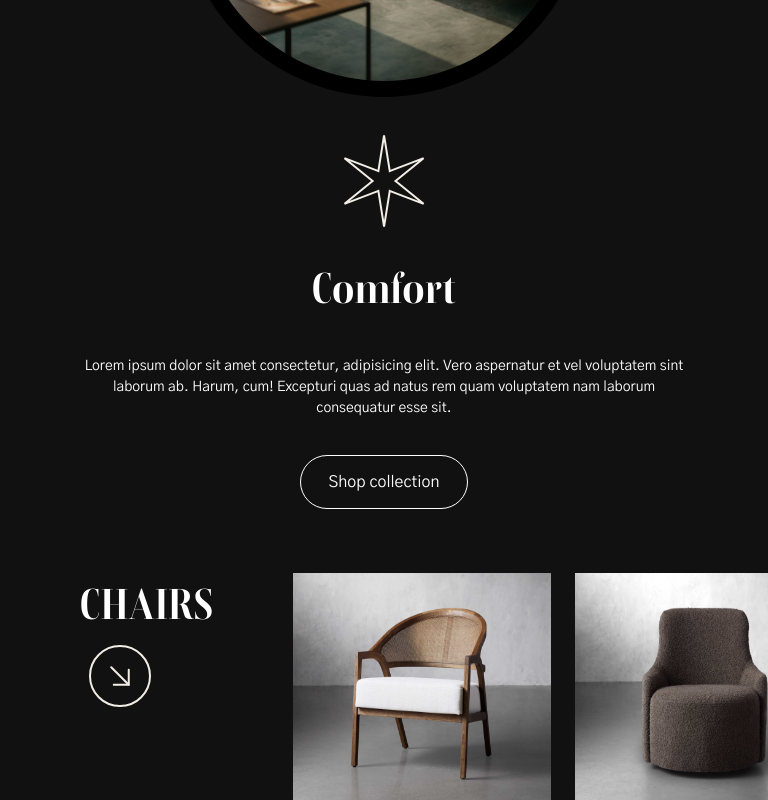
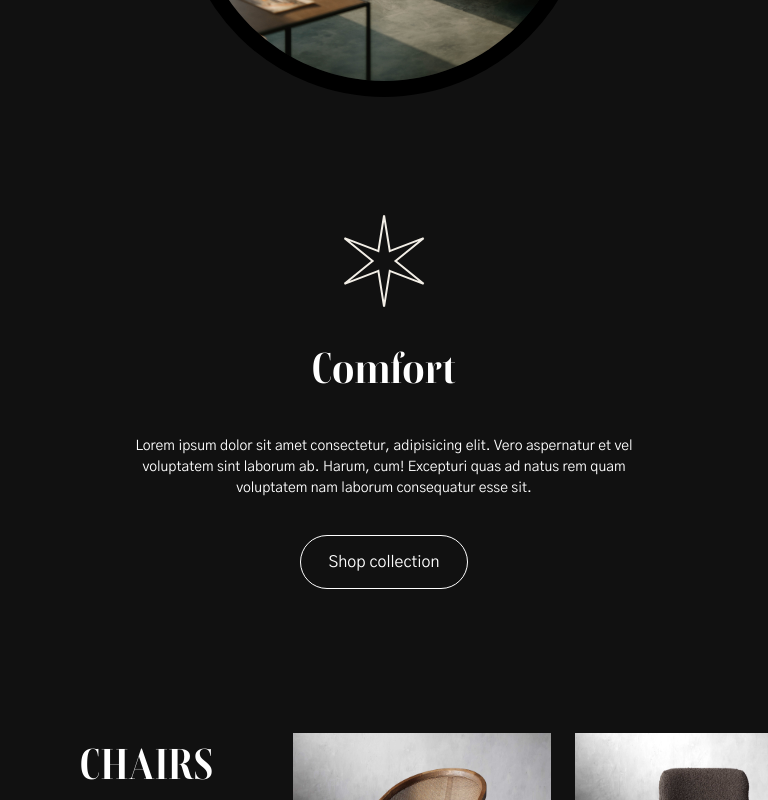
Before and after one commit to foreycodes/React-ECommerce, a React (Create React App) app: page / in a window 768 px wide. Shown: the part 1040-1840 px from the top of the page. Built offline with nearby package versions, Linux system fonts and the light colour scheme.

Commit message:
Responsiveness

```diff
--- a/src/components/homepage/filler.css
+++ b/src/components/homepage/filler.css
@@ -68,7 +68,8 @@
         padding: 0px;
     }
     .filler-wrapper {
-        padding: 0px;
+        padding: 80px;
+
     }
     .filler {
         align-items: center;
@@ -81,7 +82,6 @@
         display: none;
     }
     .right {
-        padding: 0px 80px;
         text-align: center;
     }
 }
--- a/src/components/homepage/hero.css
+++ b/src/components/homepage/hero.css
@@ -48,7 +48,7 @@
     .hero-wrapper {
         flex-direction: column;
         align-items: center;
-        padding: 120px 0px 60px 0;
+        padding: 120px 80px 60px 80px;
     }
     .hero-left-wrapper {
         width: fit-content;
@@ -57,6 +57,5 @@
         text-align: center;
         align-items: center;
         width: fit-content;
-        padding: 0px 80px;
     }
 }
```
